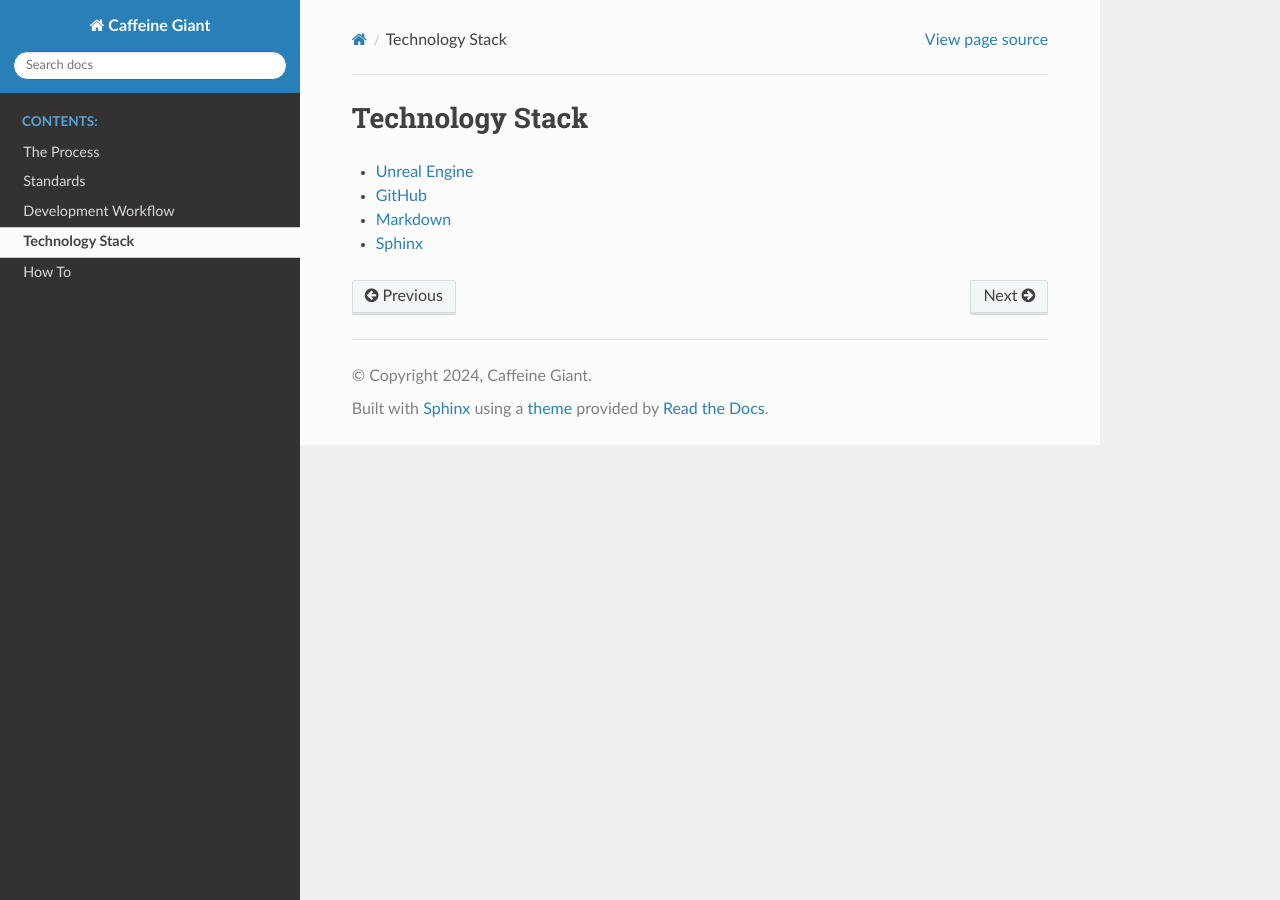
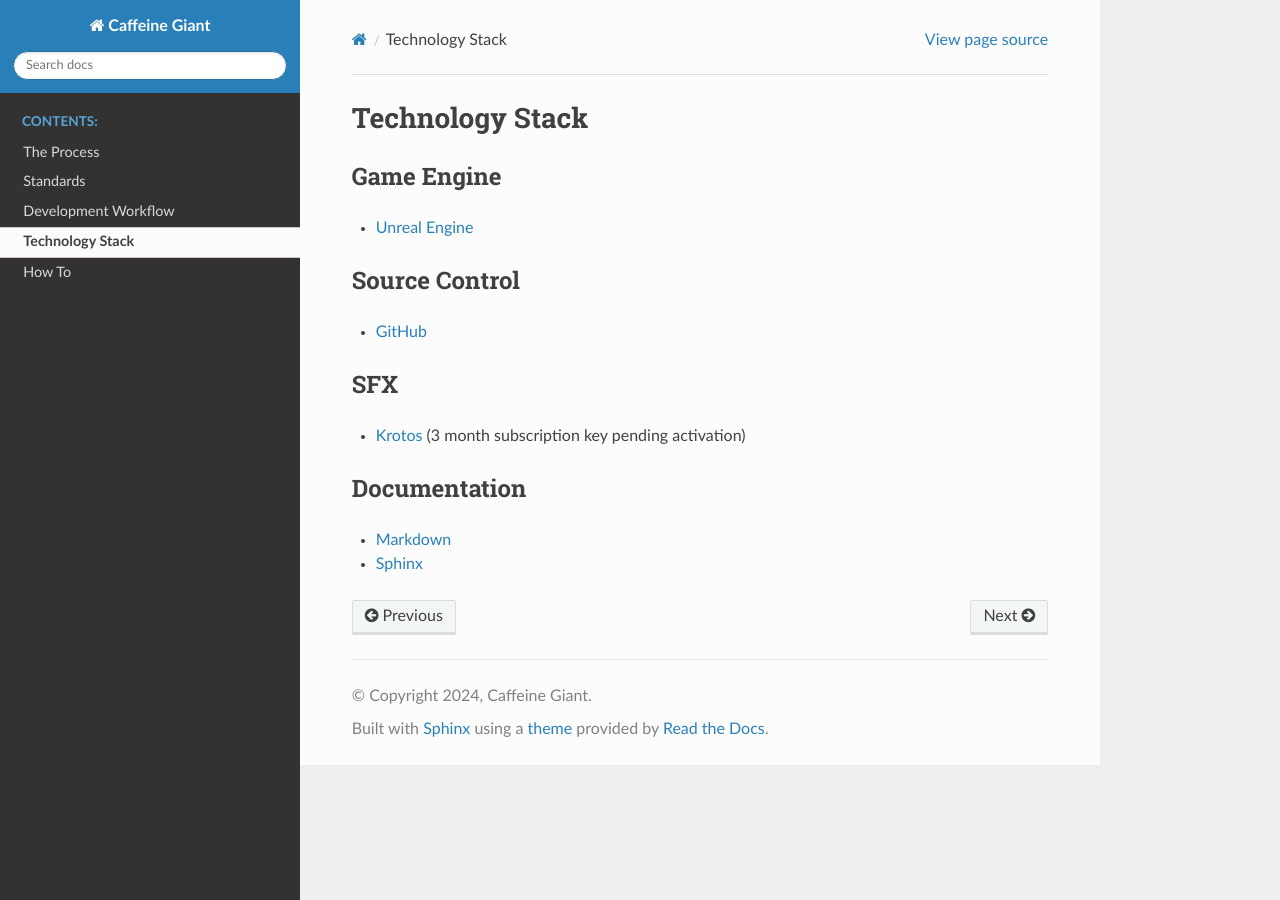
Before and after one commit to hsinclair6140/caffeine-giant, a Sphinx documentation site: the page built from doc/TechnologyStack/technology_stack.rst, in a window 1280 px wide. Built offline with Sphinx 7.4.7 and the Read the Docs theme 2.0.0, drawn with Linux system fonts in a browser that asks for light colours.

Commit message:
added krotos to the tech stack.

```diff
--- a/doc/TechnologyStack/technology_stack.rst
+++ b/doc/TechnologyStack/technology_stack.rst
@@ -1,7 +1,20 @@
 Technology Stack
 ================
 
+Game Engine
+-----------
 * `Unreal Engine <https://www.unrealengine.com/en-US>`_
+
+Source Control
+--------------
 * `GitHub <https://github.com/>`_
+
+SFX
+---
+* `Krotos <https://www.krotosaudio.com/>`_ (3 month subscription key pending activation)
+
+
+Documentation
+-------------
 * `Markdown <https://www.markdownguide.org/>`_
 * `Sphinx <https://www.sphinx-doc.org/en/master/>`_
```
